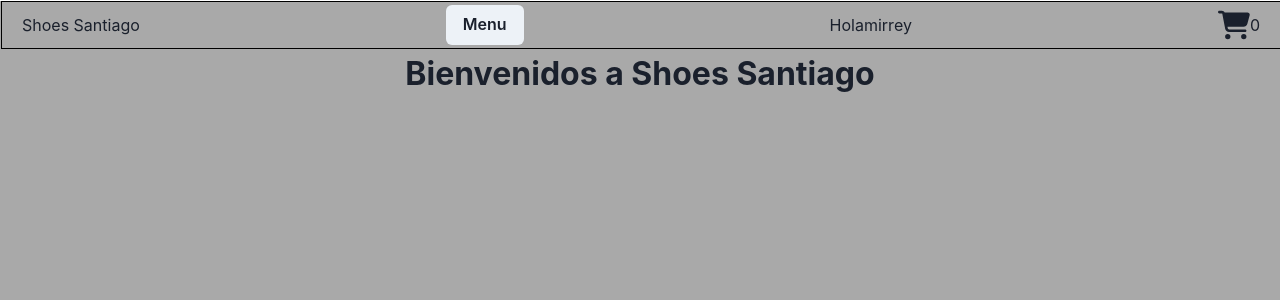
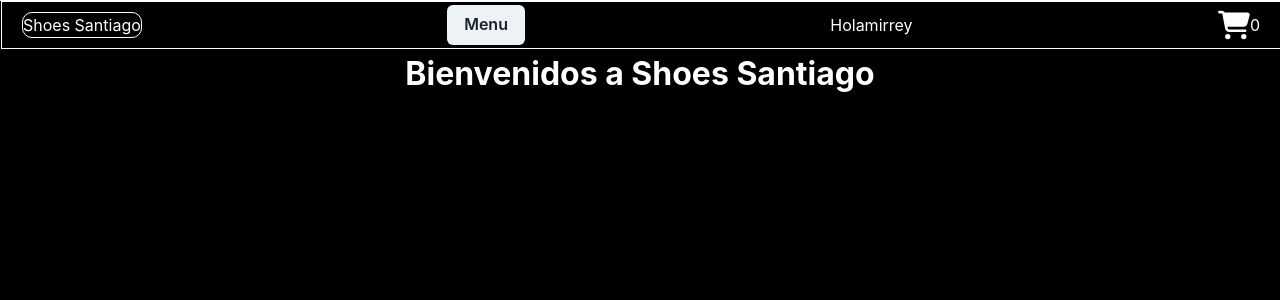
Before and after one commit to daciomarc/coderreact, a React (Vite) app: page / in a window 1280 px wide. Shown: the top 300 px of the page. Built offline with nearby package versions, Linux system fonts and the light colour scheme.

Commit message:
Landing Page v1

```diff
--- a/src/App.jsx
+++ b/src/App.jsx
@@ -1,5 +1,5 @@
 import React from 'react'
-import { Box, ChakraProvider } from '@chakra-ui/react'
+import { Box, ChakraProvider, Text } from '@chakra-ui/react'
 import NavBar from './components/NavBar'
 import ItemListcontainer from './components/ItemListContainer'
 
@@ -9,10 +9,12 @@ const App = () => {
   return (
     <>
       <ChakraProvider>
-        <Box height={"100vh"} bgColor={"darkgray"} >
+        <Text color={"white"}>
+        <Box height={"100vh"} bgColor={"black"} >
         <NavBar />
         <ItemListcontainer greeting="Bienvenidos a Shoes Santiago"/>
         </Box>
+        </Text>
     </ChakraProvider>
     </>
   )
--- a/src/components/NavBar.jsx
+++ b/src/components/NavBar.jsx
@@ -18,13 +18,13 @@ const NavBar = () => {
     <Flex
       alignItems="center"
       justifyContent="space-between"
-      width="100vw"
+      width="100%"
       padding="20px 20px 20px 20px"
-      border={"1px black solid"}
+      border={"1px white solid"}
       margin={"1px"}
       height={"6vh"}
     >
-      <Text>Shoes Santiago</Text>
+      <Text border={"1px white solid"} borderRadius={"10px"}>Shoes Santiago</Text>
       <Menu>
         <MenuButton as={Button}>Menu</MenuButton>
         <MenuList>
```
